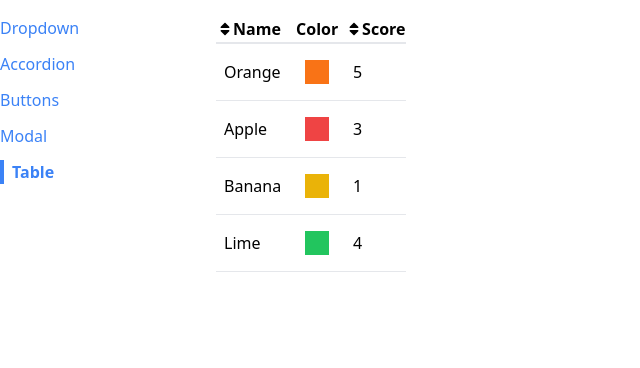
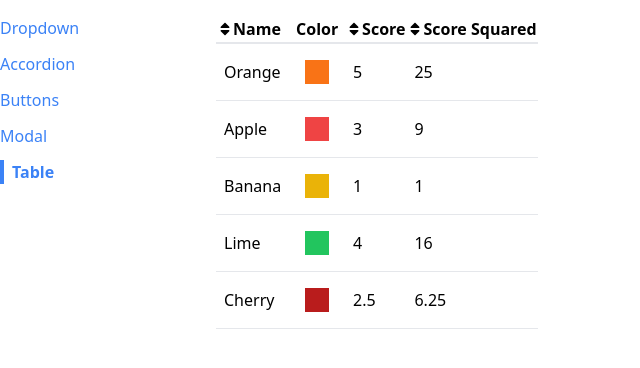
Before and after one commit to abeer117/comps, a React (Create React App) app: page /table in a window 1280 px wide. Shown: the top 368 px of the page, without its empty margins (0-640 px from the left). Built offline with nearby package versions, Linux system fonts and the light colour scheme.

Commit message:
table wrapup

```diff
--- a/src/pages/TablePage.js
+++ b/src/pages/TablePage.js
@@ -1,4 +1,3 @@
-//import Table from "../components/Table";
 import SortableTable from "../components/SortableTable";
 
 function TablePage() {
@@ -7,6 +6,7 @@
     { name: "Apple", color: "bg-red-500", score: 3 },
     { name: "Banana", color: "bg-yellow-500", score: 1 },
     { name: "Lime", color: "bg-green-500", score: 4 },
+    { name: "Cherry", color: "bg-red-700", score: 2.5 },
   ];
 
   const config = [
@@ -24,6 +24,11 @@
       render: (fruit) => fruit.score,
       sortValue: (fruit) => fruit.score,
     },
+    {
+      label: "Score Squared",
+      render: (fruit) => fruit.score ** 2,
+      sortValue: (fruit) => fruit.score ** 2,
+    },
   ];
 
   const keyFn = (fruit) => {
```
